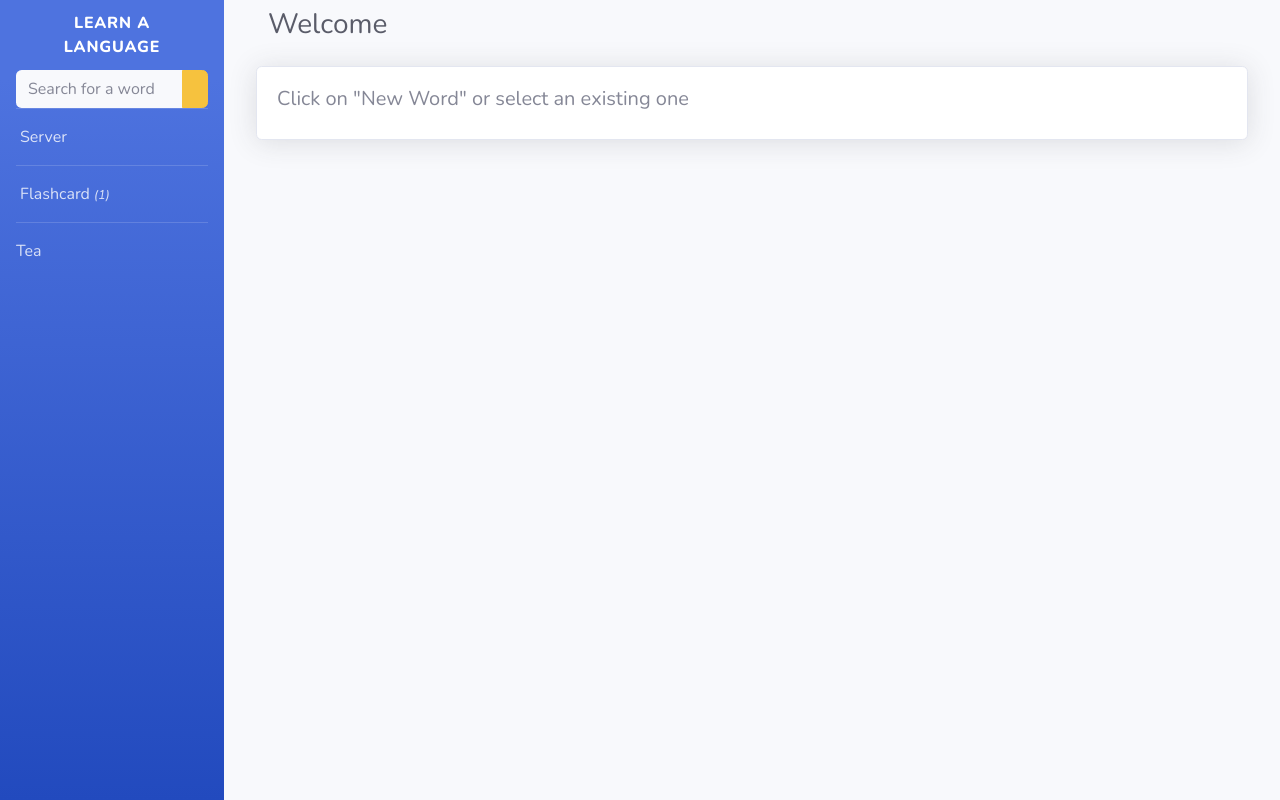
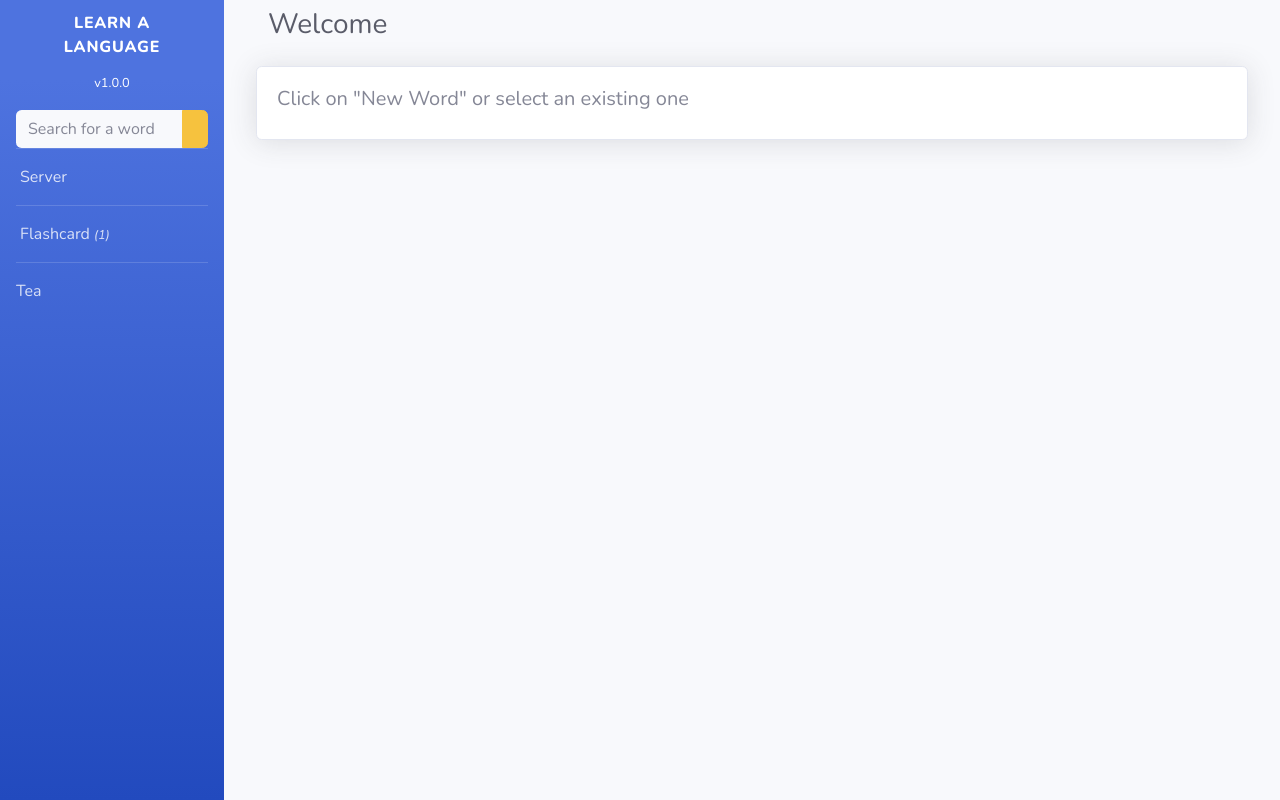
Before and after one commit to amirbawab/Learn-a-Language, a React (Create React App) app in the folder application/: page / in a window 1280 px wide. Built offline with nearby package versions, Linux system fonts and the light colour scheme; some icons are missing.

Commit message:
Added version number

```diff
--- /dev/null
+++ b/application/src/Build.tsx
@@ -0,0 +1 @@
+export var version = "v1.0.0";
--- a/application/src/index.tsx
+++ b/application/src/index.tsx
@@ -10,6 +10,7 @@ import LLNotification from './pages/Notification';
 import LLRemoteServer from './server/RemoteServer';
 import LLWordData from './models/WordData';
 import {shuffle} from './Common';
+import {version} from './Build';
 
 // Server
 var server = new LLRemoteServer(null, null);
@@ -194,10 +195,13 @@ function render_search_panel() {
 
 function render_logo() {
   ReactDOM.render((
-      <a className="sidebar-brand d-flex align-items-center justify-content-center" href="#/" onClick={() => render_info_panel()}>
-        <div className="sidebar-brand-icon rotate-n-15"><i className="fas fa-language"></i></div>
-        <div className="sidebar-brand-text mx-3">Learn A Language</div>
-      </a>
+      <div className="mb-3">
+        <a className="sidebar-brand d-flex align-items-center justify-content-center" href="#/" onClick={() => render_info_panel()}>
+          <div className="sidebar-brand-icon rotate-n-15"><i className="fas fa-language"></i></div>
+          <div className="sidebar-brand-text mx-3">Learn A Language</div>
+        </a>
+        <div className="text-center"><small className="text-white">{version}</small></div>
+      </div>
   ), document.getElementById('logo'));
 }
 
```
